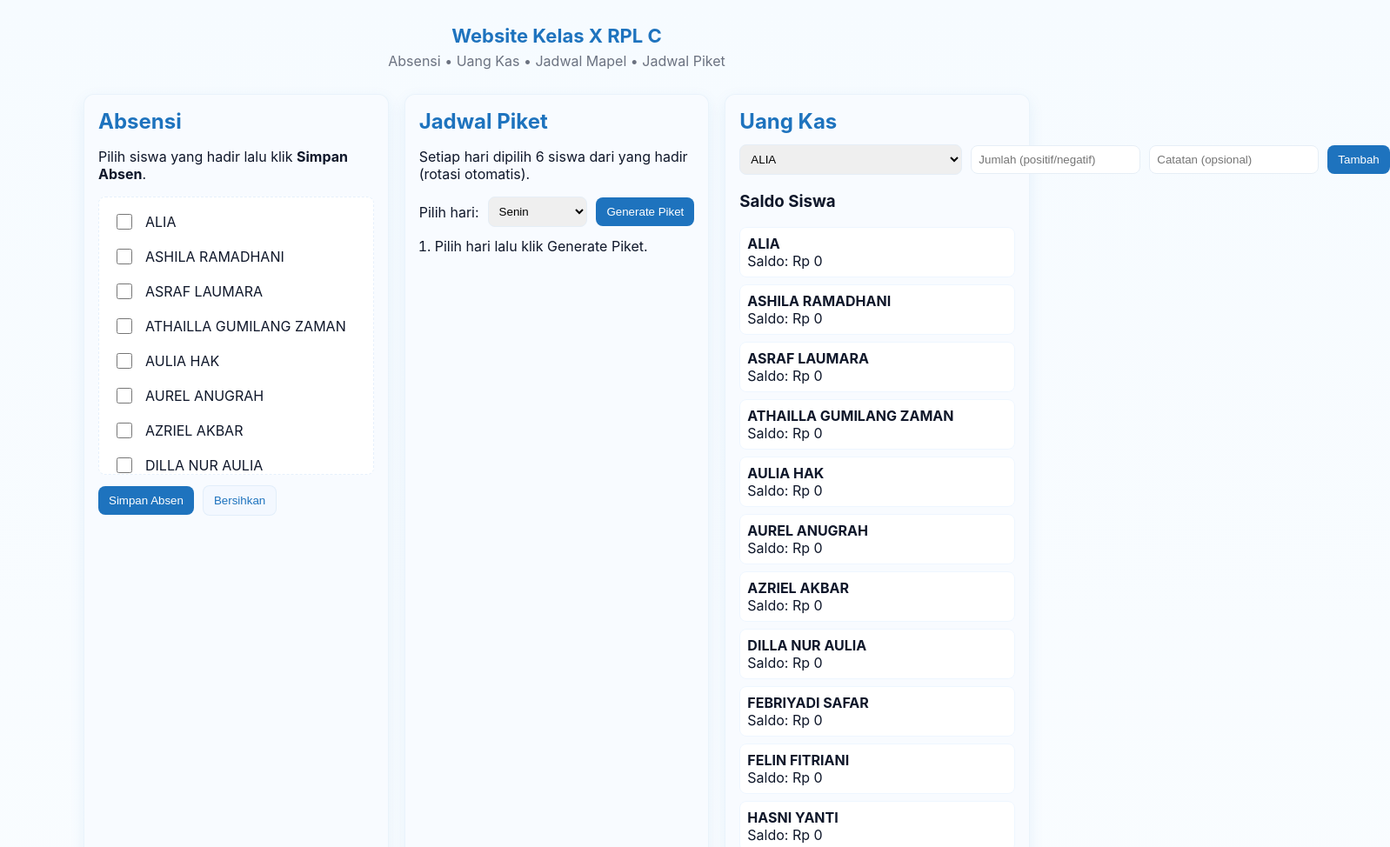
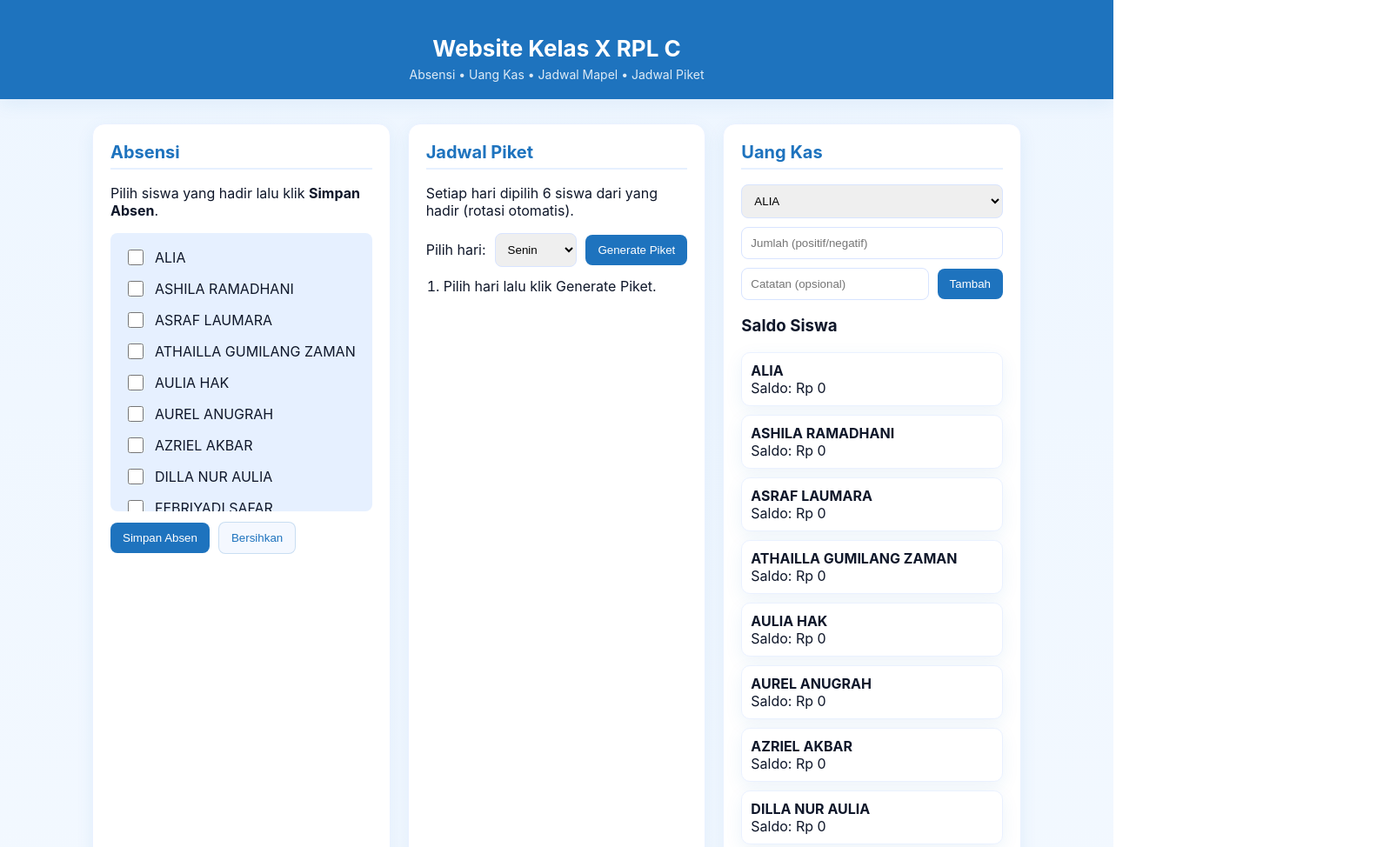
Before and after one commit to LarrIcikiwir/x-rpl-c, a plain HTML site: page index.html in a window 1280 px wide. Shown: the top 974 px of the page at 87% size, 1598 px wide, since content can reach past the window. Drawn offline with Linux system fonts and the light colour scheme.

Commit message:
Update style.css

```diff
--- a/style.css
+++ b/style.css
@@ -1,69 +1,252 @@
-:root{
-  --bg:#ffffff;
-  --card:#f8fbff;
-  --accent:#1e73be;
-  --muted:#6b7280;
-  --shadow: 0 6px 18px rgba(30,115,190,0.08);
-  --radius:12px;
-  --gap:14px;
-  font-family: Inter, system-ui, "Segoe UI", Roboto, "Helvetica Neue", Arial;
+:root {
+  --bg: #f4f8ff;
+  --card: #ffffff;
+  --accent: #1e73be;
+  --accent-light: #e6f0ff;
+  --muted: #6b7280;
+  --radius: 14px;
+  --shadow: 0 6px 20px rgba(30, 115, 190, 0.08);
+  --transition: all 0.25s ease;
+  font-family: "Poppins", "Inter", system-ui, sans-serif;
 }
 
-*{box-sizing:border-box}
-body{
-  margin:0;
-  background:linear-gradient(180deg,#f6fbff 0%, #ffffff 100%);
-  color:#0f172a;
-  min-height:100vh;
+* {
+  box-sizing: border-box;
 }
 
-header{
-  text-align:center;
-  padding:28px 16px 6px;
-}
-h1{margin:0;font-size:22px;color:var(--accent);font-weight:700}
-.subtitle{margin:6px 0 0;color:var(--muted)}
-
-.container{
-  display:grid;
-  grid-template-columns:repeat(auto-fit,minmax(320px,1fr));
-  gap:18px;
-  max-width:1120px;
-  margin:22px auto;
-  padding:0 16px 32px;
+body {
+  margin: 0;
+  background: linear-gradient(180deg, #eef6ff 0%, #ffffff 100%);
+  color: #0f172a;
+  min-height: 100vh;
+  display: flex;
+  flex-direction: column;
 }
 
-.card{
-  background:var(--card);
-  padding:16px;
-  border-radius:var(--radius);
-  box-shadow:var(--shadow);
-  border:1px solid rgba(30,115,190,0.06);
+header {
+  text-align: center;
+  padding: 40px 16px 20px;
+  background: var(--accent);
+  color: white;
+  box-shadow: var(--shadow);
 }
 
-.card h2{margin:0 0 10px;color:var(--accent)}
-.list{max-height:320px;overflow:auto;padding:8px;border:1px dashed #e6f0fb;border-radius:8px;background:#ffffff}
-.item{display:flex;align-items:center;gap:12px;padding:8px;border-radius:6px}
-.item label{flex:1}
-.item input[type="checkbox"]{width:18px;height:18px}
+h1 {
+  margin: 0;
+  font-size: 26px;
+  font-weight: 700;
+}
 
-.row{display:flex;gap:10px;margin-top:12px;align-items:center}
-.row input, .row select{padding:8px;border-radius:8px;border:1px solid #e6eef6;flex:1}
-.row button{padding:9px 12px;border-radius:8px;border:0;background:var(--accent);color:white;cursor:pointer}
-button.secondary{background:#f3f8ff;color:var(--accent);border:1px solid rgba(30,115,190,0.08)}
-.muted{color:var(--muted);font-size:13px}
+.subtitle {
+  margin: 6px 0 0;
+  color: rgba(255, 255, 255, 0.85);
+  font-size: 14px;
+}
 
-.piket-list{margin:12px 0 0;padding-left:18px}
-.balances{display:grid;grid-template-columns:repeat(auto-fit,minmax(180px,1fr));gap:8px}
-.balance-card{padding:8px;border-radius:8px;border:1px solid #eef6ff;background:#fff}
-.transactions{max-height:180px;overflow:auto;border:1px dashed #e6f0fb;padding:8px;border-radius:8px}
-.tx{display:flex;justify-content:space-between;padding:6px 4px;border-bottom:1px dashed #f1f7fb;font-size:14px}
+.container {
+  display: grid;
+  grid-template-columns: repeat(auto-fit, minmax(340px, 1fr));
+  gap: 20px;
+  max-width: 1100px;
+  margin: 28px auto;
+  padding: 0 16px 32px;
+  width: 100%;
+}
 
-.schedule{display:grid;grid-template-columns:repeat(2,1fr);gap:8px}
-.day{padding:8px;border-radius:8px;border:1px solid #eef6ff;background:#fff}
-.day h4{margin:0 0 6px;font-size:14px;color:var(--accent)}
+.card {
+  background: var(--card);
+  border-radius: var(--radius);
+  box-shadow: var(--shadow);
+  border: 1px solid #eaf1ff;
+  padding: 20px;
+  transition: var(--transition);
+}
 
-footer{text-align:center;padding:14px;color:var(--muted);font-size:13px}
-@media (min-width:900px){
-  .schedule{grid-template-columns:repeat(3,1fr)}
+.card:hover {
+  transform: translateY(-4px);
+  box-shadow: 0 10px 25px rgba(30, 115, 190, 0.15);
 }
+
+.card h2 {
+  margin-top: 0;
+  color: var(--accent);
+  font-size: 20px;
+  border-bottom: 2px solid var(--accent-light);
+  padding-bottom: 6px;
+}
+
+.list {
+  max-height: 320px;
+  overflow-y: auto;
+  background: var(--accent-light);
+  padding: 10px;
+  border-radius: 8px;
+}
+
+.item {
+  display: flex;
+  align-items: center;
+  gap: 10px;
+  padding: 6px;
+  border-radius: 6px;
+  transition: background 0.2s;
+}
+
+.item:hover {
+  background: rgba(30, 115, 190, 0.08);
+}
+
+.item input[type="checkbox"] {
+  width: 18px;
+  height: 18px;
+}
+
+.row {
+  display: flex;
+  flex-wrap: wrap;
+  gap: 10px;
+  margin-top: 12px;
+  align-items: center;
+}
+
+.row input,
+.row select {
+  flex: 1;
+  padding: 10px;
+  border-radius: 8px;
+  border: 1px solid #d8e4ff;
+  transition: var(--transition);
+}
+
+.row input:focus,
+.row select:focus {
+  outline: none;
+  border-color: var(--accent);
+  box-shadow: 0 0 0 3px rgba(30, 115, 190, 0.15);
+}
+
+.row button {
+  padding: 10px 14px;
+  border-radius: 8px;
+  border: none;
+  background: var(--accent);
+  color: white;
+  cursor: pointer;
+  transition: var(--transition);
+}
+
+.row button:hover {
+  background: #155a99;
+}
+
+button.secondary {
+  background: #f4f8ff;
+  color: var(--accent);
+  border: 1px solid rgba(30, 115, 190, 0.2);
+}
+
+button.secondary:hover {
+  background: var(--accent-light);
+}
+
+.muted {
+  color: var(--muted);
+  font-size: 13px;
+}
+
+.piket-list {
+  margin: 12px 0 0;
+  padding-left: 20px;
+}
+
+.balances {
+  display: grid;
+  grid-template-columns: repeat(auto-fit, minmax(160px, 1fr));
+  gap: 10px;
+}
+
+.balance-card {
+  padding: 10px;
+  border-radius: 10px;
+  border: 1px solid #eaf1ff;
+  background: #ffffff;
+  box-shadow: var(--shadow);
+  transition: var(--transition);
+}
+
+.balance-card:hover {
+  transform: scale(1.03);
+  background: var(--accent-light);
+}
+
+.transactions {
+  max-height: 200px;
+  overflow-y: auto;
+  border: 1px solid #eaf1ff;
+  background: #f9fbff;
+  padding: 10px;
+  border-radius: 8px;
+}
+
+.tx {
+  display: flex;
+  justify-content: space-between;
+  padding: 6px 4px;
+  border-bottom: 1px dashed #dceaff;
+  font-size: 14px;
+}
+
+.schedule {
+  display: grid;
+  grid-template-columns: repeat(auto-fit, minmax(160px, 1fr));
+  gap: 10px;
+}
+
+.day {
+  padding: 10px;
+  border-radius: 10px;
+  border: 1px solid #eaf1ff;
+  background: #fff;
+  box-shadow: var(--shadow);
+  transition: var(--transition);
+}
+
+.day:hover {
+  background: var(--accent-light);
+}
+
+.day h4 {
+  margin: 0 0 8px;
+  font-size: 15px;
+  color: var(--accent);
+}
+
+footer {
+  text-align: center;
+  padding: 20px;
+  color: var(--muted);
+  font-size: 13px;
+  background: #f9fbff;
+  border-top: 1px solid #eaf1ff;
+  margin-top: auto;
+}
+
+/* Animasi halus muncul */
+@keyframes fadeIn {
+  from { opacity: 0; transform: translateY(10px); }
+  to { opacity: 1; transform: translateY(0); }
+}
+
+.card, .day, .balance-card, .tx, .item {
+  animation: fadeIn 0.3s ease forwards;
+}
+
+/* Responsif penuh untuk mobile */
+@media (max-width: 600px) {
+  h1 { font-size: 20px; }
+  header { padding: 28px 10px; }
+  .row { flex-direction: column; }
+  .row button { width: 100%; }
+  .balances { grid-template-columns: 1fr; }
+  .schedule { grid-template-columns: 1fr; }
+}
```
